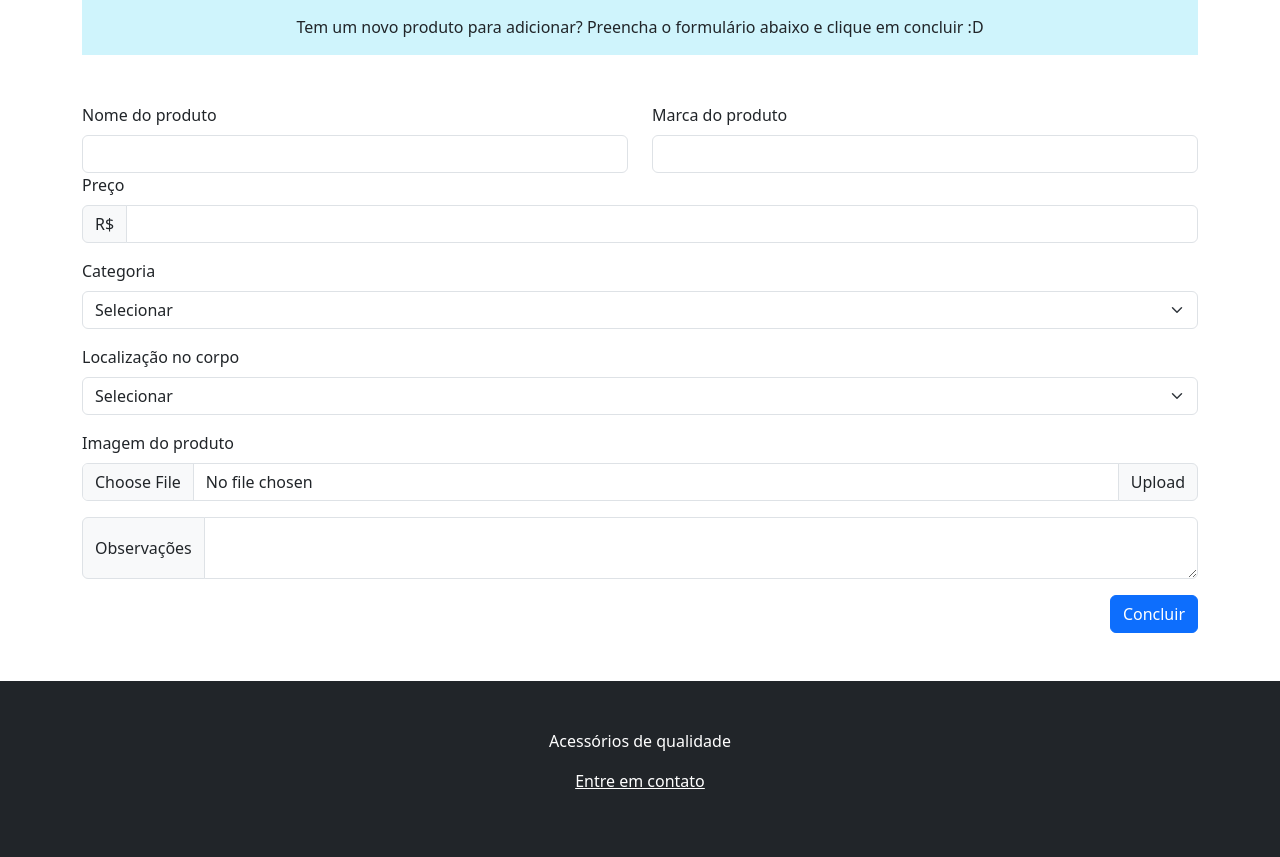
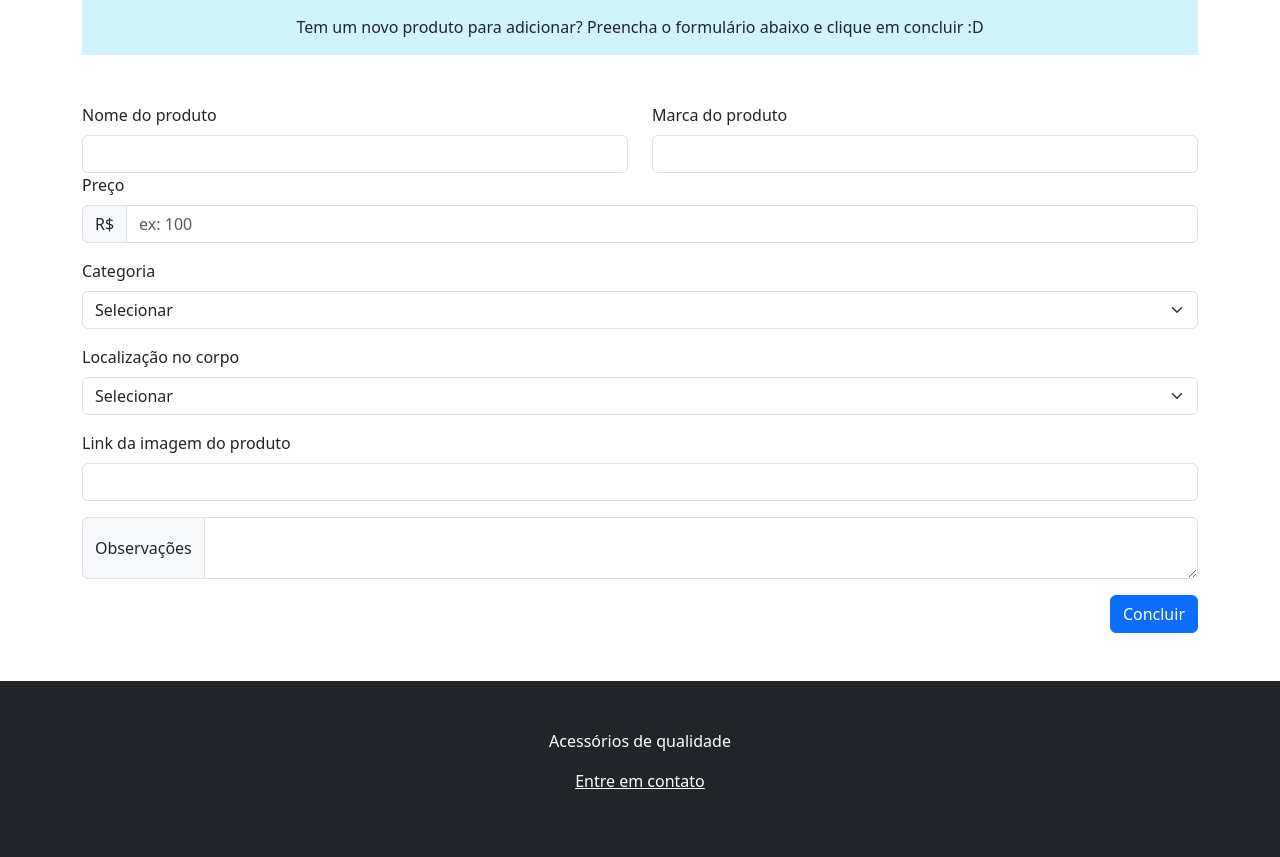
Before and after one commit to J0AOLucas/MongoDB, a Flask app: page /adicionar.html in a window 1280 px wide. Shown: the part 229-1086 px from the top of the page. Run offline with Flask 3, Linux system fonts and the light colour scheme.

Commit message:
add adjustments

```diff
--- a/main.py
+++ b/main.py
@@ -48,10 +48,10 @@ def adicionar():
             "Observations" : Observations
         }
 
-        db.products.insert_one(new_acessory)
+        collection.insert_one(new_acessory)
         logging.info(f"Produto inserido com sucesso: {new_acessory}")
 
-        return redirect("/")
+        return redirect(url_for("home"))
 
 
 @app.route("/produto.html/<id>", methods=['GET'])
--- a/templates/adicionar.html
+++ b/templates/adicionar.html
@@ -37,15 +37,15 @@
         <h1 class="text-center p-2 mb-4 mt-4">Monte Carlo Acessórios</h1>
         <p class="text-center bg-info-subtle p-3 mb-2 ">Tem um novo produto para adicionar? Preencha o formulário abaixo e clique em concluir :D</p>
 
-        <form class="mt-5">
+        <form class="mt-5" method="post">
           <div class="row">
             <div class="col">
               <label for="nome" class="form-label">Nome do produto</label>
-              <input type="text" name="nome" id="nome" class="form-control" id="Inputnome1" aria-describedby="nomeHelp">
+              <input type="text" name="nome" id="nome" class="form-control" aria-describedby="nomeHelp">
             </div>
             <div class="col">
               <label for="Marca" class="form-label">Marca do produto</label>
-              <input type="text" name="marca" id="marca" class="form-control" id="InputMarca1" aria-describedby="MarcaHelp">
+              <input type="text" name="marca" id="marca" class="form-control" aria-describedby="MarcaHelp">
             </div>
           </div>
 
@@ -53,7 +53,7 @@
             <label for="InputPreço1" class="form-label">Preço</label>
             <div class="input-group mb-3">
               <span class="input-group-text">R$</span>
-              <input type="text" name="preco" id="preco" class="form-control" aria-label="Amount (to the nearest dollar)">
+              <input type="text" name="preco" id="preco" class="form-control" placeholder="ex: 100" aria-label="Amount (to the nearest dollar)">
             </div>
           </div>
 
@@ -88,12 +88,10 @@
           </div>
 
           <div class="mb-3">
-            <label for="InputCorpo1" class="form-label">Imagem do produto</label>
-            <div class="input-group mb-3">
-              <input type="file" class="form-control" id="inputGroupFile02">
-              <label type="text" name="imagem" id="imagem" class="input-group-text" for="inputGroupFile02">Upload</label>
-            </div>
-            <div class="input-group mb-3">
+            <label for="imagem" class="form-label">Link da imagem do produto</label>
+            <input type="text" name="imagem" id="imagem" class="form-control"  aria-describedby="imagemHelp">
+          <div class="mb-3"></div>
+          <div class="input-group mb-3">
               <span class="input-group-text">Observações</span>
               <textarea type="text"  name="obs" id="obs" class="form-control" aria-label="With textarea"></textarea>
             </div>
```
